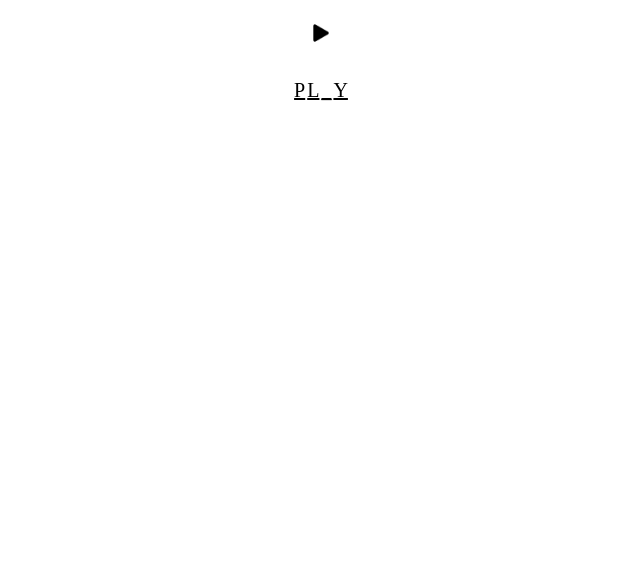
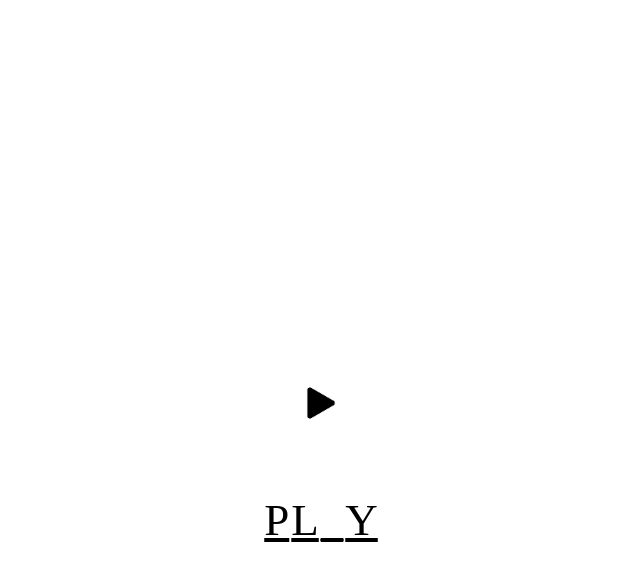
Before and after one commit to yeseniag9/hangman, a plain HTML site: page index.html in a window 1280 px wide. Shown: the whole page, without its empty margins (319-959 px from the left). Drawn offline with Linux system fonts and the light colour scheme.

Commit message:
added padding to img to center content vertically, increased font size of letters, increased height of img

```diff
--- a/style.css
+++ b/style.css
@@ -1,5 +1,6 @@
 img {
-    height: 50px;
+    height: 90px;
+    padding-top: 350px;
 }
 
 .container {
@@ -10,5 +11,5 @@ img {
 p {
     padding: 1px;
     text-decoration: underline;
-    font-size: 20px;
+    font-size: 45px;
 }
```
